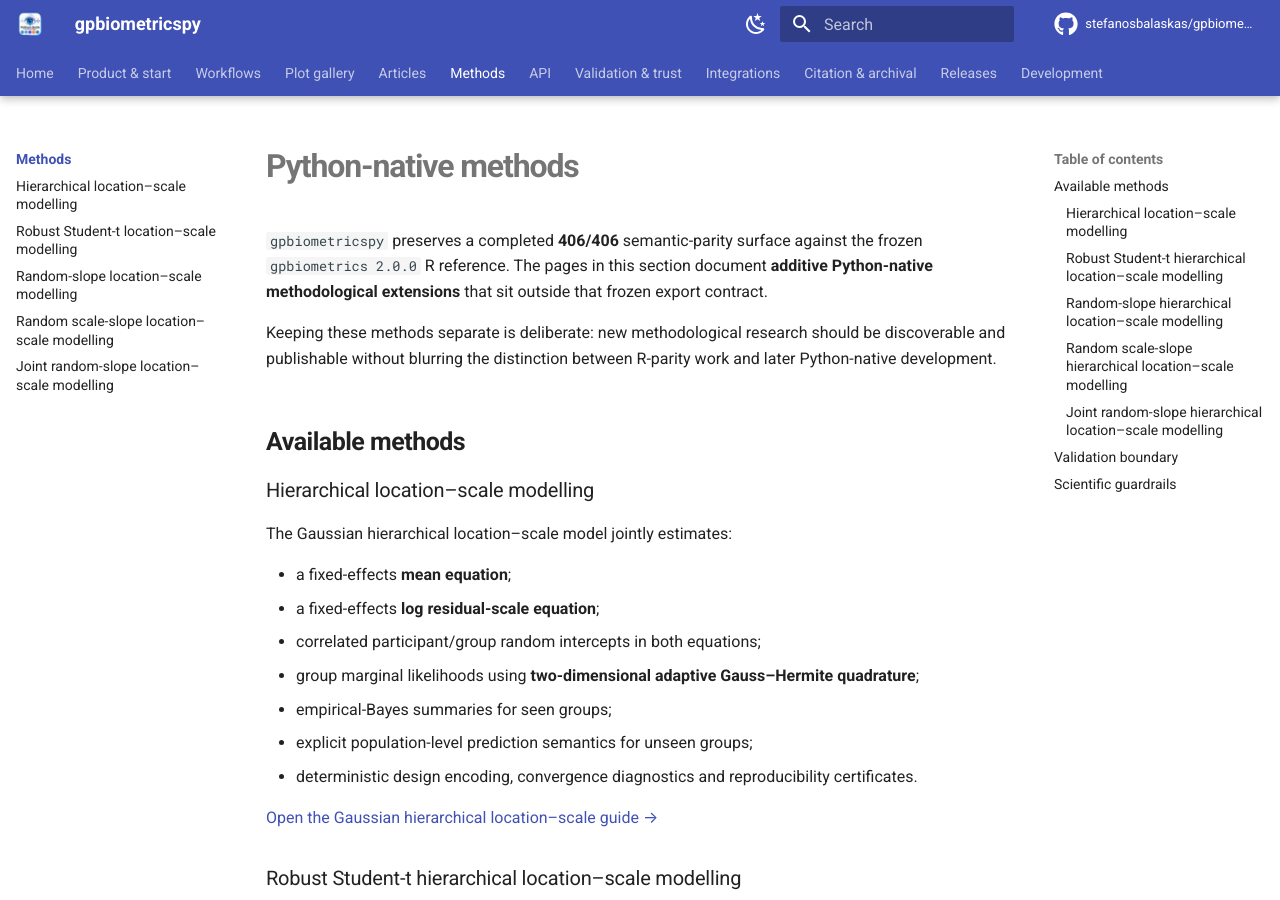
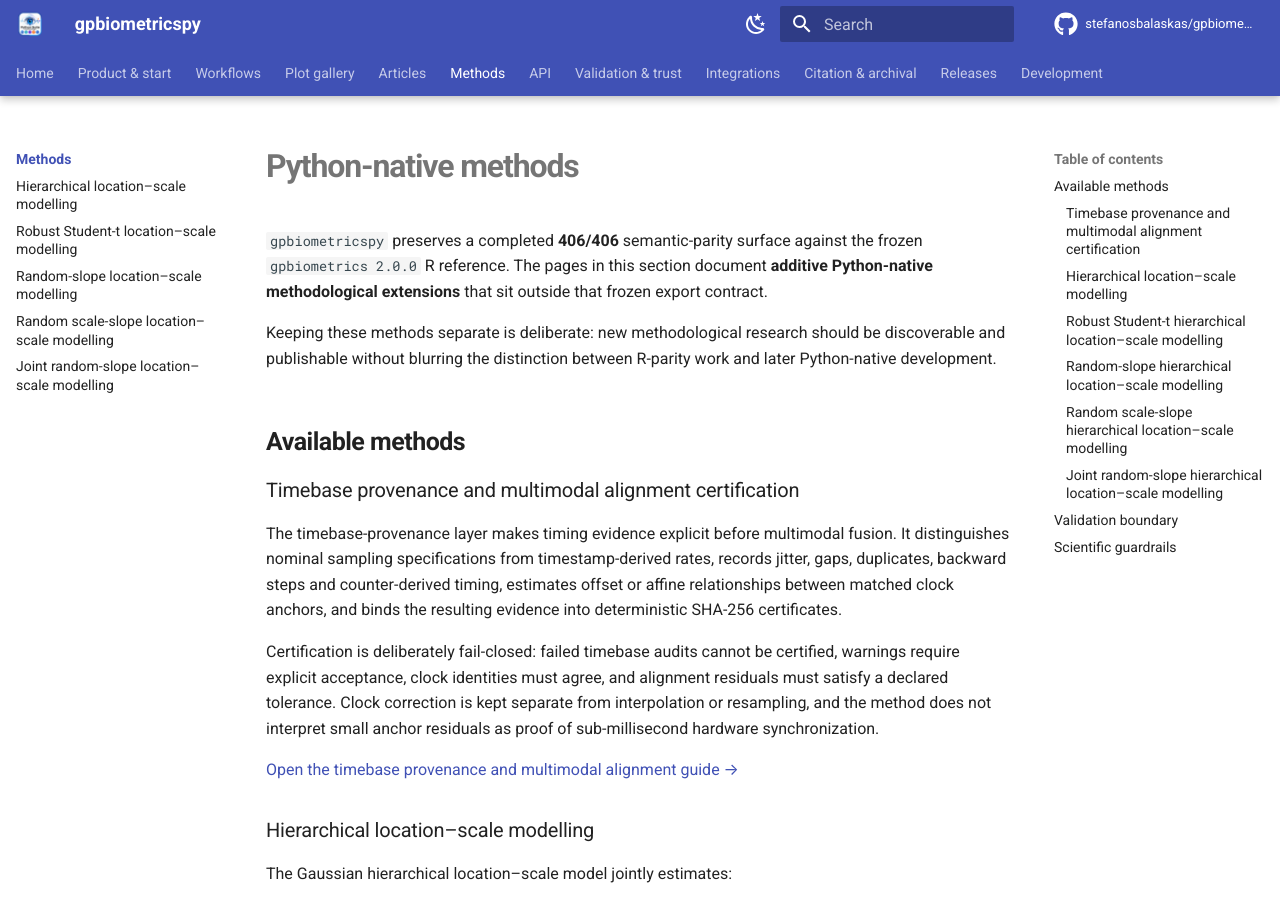
Before and after one commit to stefanosbalaskas/gpbiometricspy, an MkDocs documentation site: the page built from docs/methods/index.md, in a window 1280 px wide and 900 px high. Built offline with MkDocs 1.6.1 and Material for MkDocs 9.7.7, drawn with Linux system fonts in a browser that asks for light colours; comment, search, counter and statistics services are not loaded; some of the changed text lies outside the part shown.

Commit message:
docs: link timebase provenance method

```diff
--- a/docs/methods/index.md
+++ b/docs/methods/index.md
@@ -5,6 +5,14 @@
 Keeping these methods separate is deliberate: new methodological research should be discoverable and publishable without blurring the distinction between R-parity work and later Python-native development.
 
 ## Available methods
+
+### Timebase provenance and multimodal alignment certification
+
+The timebase-provenance layer makes timing evidence explicit before multimodal fusion. It distinguishes nominal sampling specifications from timestamp-derived rates, records jitter, gaps, duplicates, backward steps and counter-derived timing, estimates offset or affine relationships between matched clock anchors, and binds the resulting evidence into deterministic SHA-256 certificates.
+
+Certification is deliberately fail-closed: failed timebase audits cannot be certified, warnings require explicit acceptance, clock identities must agree, and alignment residuals must satisfy a declared tolerance. Clock correction is kept separate from interpolation or resampling, and the method does not interpret small anchor residuals as proof of sub-millisecond hardware synchronization.
+
+[Open the timebase provenance and multimodal alignment guide →](timebase-provenance.md)
 
 ### Hierarchical location–scale modelling
 
@@ -72,4 +80,6 @@ The methods section documents statistical and computational methods, not automat
 - identifies causal effects; or
 - infers emotion, stress, trust, preference, cognition, diagnosis or other latent states from physiological or eye-tracking measurements.
 
+The timebase-provenance layer likewise characterizes and binds recorded timing evidence; it does not establish sensor validity, reconstruct unsampled physiological information, prove hardware synchronization beyond the supplied anchors, or justify causal ordering beyond the temporal accuracy supported by the acquisition design.
+
 The Gaussian random-intercept method covers Gaussian conditional outcomes. The robust extension adds symmetric Student-t conditional outcomes. The location-random-slope extension adds one participant/group-specific numeric slope in the Gaussian location equation and treats it as association heterogeneity, not a causal effect or error-free participant trait. The random scale-slope extension adds one participant/group-specific numeric slope in the Gaussian log-scale equation and treats it as residual-heterogeneity association, not an artifact or sensor-validity score. The joint extension combines one slope in each equation while retaining the same conservative interpretation boundary. Additional random slopes, crossed random effects, skewed heavy-tail families, mixture models, Bayesian priors and causal interpretation remain outside the current location–scale implementation family.
```
